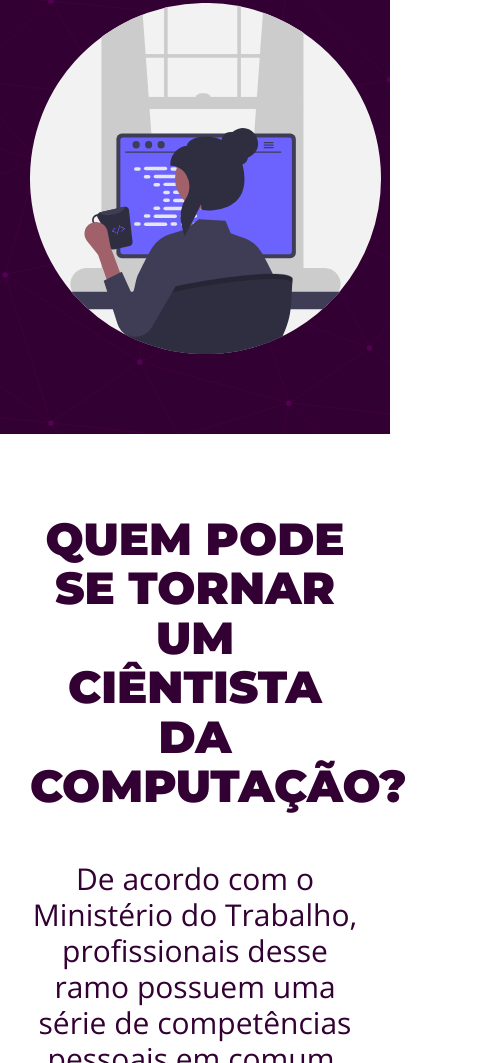
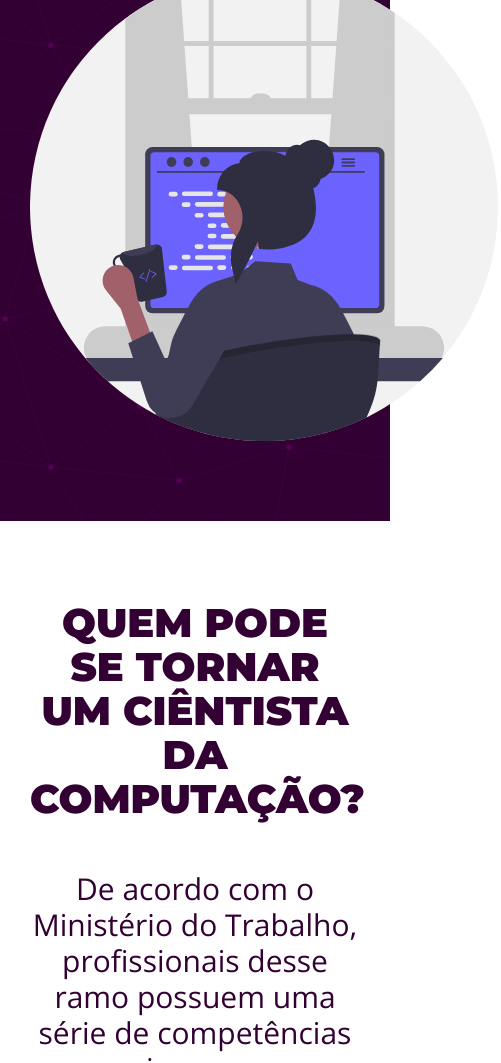
Before and after one commit to Marynxs/Site, a plain HTML site: page index.html in a window 390 px wide. Shown: the part 937-2000 px from the top of the page, 501 px wide, since content can reach past the window. Drawn offline with nearby package versions, Linux system fonts and the light colour scheme.

Commit message:
Update style.css

```diff
--- a/assets/css/style.css
+++ b/assets/css/style.css
@@ -426,7 +426,11 @@ tfoot td, thead th {
         padding-top: 0rem ;
     }
 
-    body .grid-content h2, h2 {
+    body .grid-content h2, h2,{
         font-size: 4.5rem ;
     }
+
+    .top-content h2 {
+        font-size: 4rem;
+    }
 }
```
